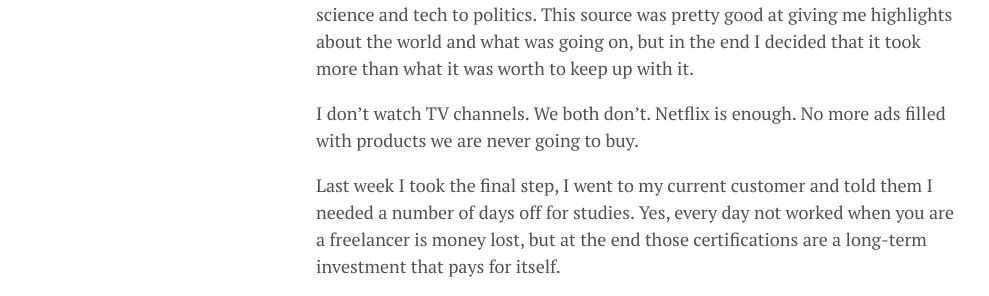
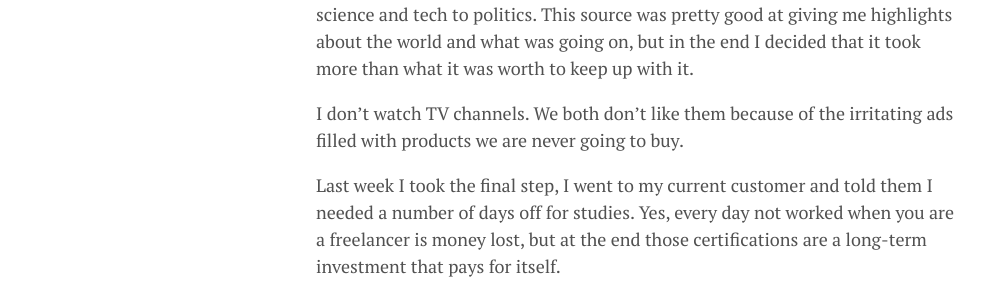
Before and after one commit to lgeurts/lgeurts.github.io, a Jekyll site: the page built from _posts/2021-11-09-why-i-decided-to-limit-my-social-presence.md, in a window 1280 px wide and 900 px high, scrolled down 1561 px. Shown: the part 159-455 px from the top of the window, without its empty margins (0-989 px from the left). Built offline with Jekyll 4.4.1, drawn with Linux system fonts in a browser that asks for light colours; nearby versions of some CDN libraries; comment, search, counter and statistics services are not loaded.

Commit message:
Update 2021-11-09-why-i-decided-to-limit-my-social-presence.md

```diff
--- a/_posts/2021-11-09-why-i-decided-to-limit-my-social-presence.md
+++ b/_posts/2021-11-09-why-i-decided-to-limit-my-social-presence.md
@@ -30,7 +30,7 @@
 
 I removed about 80% of the feeds. Most of them were other weblogs and various tech and/or open source related projects and some news sites. The first was CNN Intl. that posts d—multiple times per day—about everything from movie trailers, science and tech to politics. This source was pretty good at giving me highlights about the world and what was going on, but in the end I decided that it took more than what it was worth to keep up with it.
 
-I don't watch TV channels. We both don't. Netflix is enough. No more ads filled with products we are never going to buy.
+I don't watch TV channels. We both don't like them because of the irritating ads filled with products we are never going to buy.
 
 Last week I took the final step, I went to my current customer and told them I needed a number of days off for studies. Yes, every day not worked when you are a freelancer is money lost, but at the end those certifications are a long-term investment that pays for itself.
 
```
